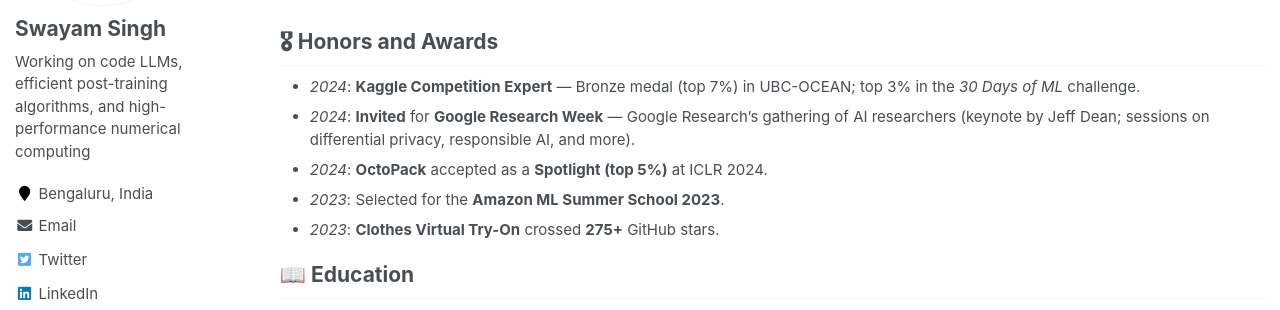
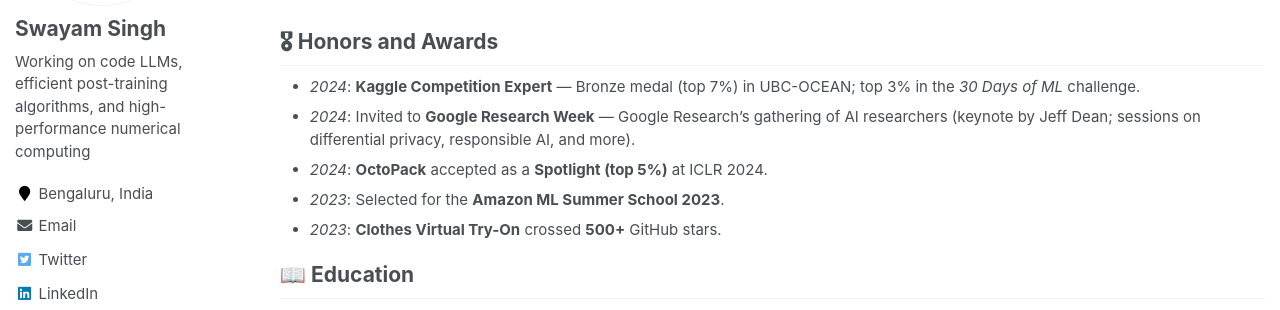
Before and after one commit to SwayamInSync/SwayamInSync.github.io, a Jekyll site: the page built from _pages/about.md, in a window 1280 px wide and 900 px high, scrolled down 1773 px. Shown: the part 260-570 px from the top of the window. Built offline with Jekyll 4.4.1, drawn with Linux system fonts in a browser that asks for light colours; comment, search, counter and statistics services are not loaded; some of the changed lines change nothing that is shown.

Commit message:
Polish: fix star-count mismatch (500+), 'Invited to', SEO (title, meta description, JSON-LD Person), drop em-dash in site description

```diff
--- a/_config.yml
+++ b/_config.yml
@@ -7,7 +7,7 @@
 
 # Site Settings
 title                    : "Swayam Singh"
-description              : "Swayam Singh — Research Fellow at Microsoft Research India, working on code LLMs, efficient post-training, and high-performance numerical computing."
+description              : "Swayam Singh, Research Fellow at Microsoft Research India, working on code LLMs, efficient post-training, and high-performance numerical computing."
 repository               : "SwayamInSync/SwayamInSync.github.io"
 google_scholar_stats_use_cdn : true
 
--- a/_includes/head/custom.html
+++ b/_includes/head/custom.html
@@ -18,4 +18,27 @@
 </script>
 <script src='https://cdnjs.cloudflare.com/ajax/libs/mathjax/2.7.4/latest.js?config=TeX-MML-AM_CHTML' async></script>
 
+<meta name="description" content="{{ site.description }}">
+<meta name="author" content="{{ site.author.name }}">
+
+<script type="application/ld+json">
+{
+  "@context": "https://schema.org",
+  "@type": "Person",
+  "name": "Swayam Singh",
+  "url": "https://swayaminsync.github.io/",
+  "image": "https://swayaminsync.github.io/assets/profile_picture.png",
+  "jobTitle": "Research Fellow",
+  "worksFor": { "@type": "Organization", "name": "Microsoft Research" },
+  "alumniOf": { "@type": "CollegeOrUniversity", "name": "University of Allahabad" },
+  "sameAs": [
+    "https://github.com/SwayamInSync",
+    "https://scholar.google.com/citations?user=clLJfm8AAAAJ",
+    "https://www.linkedin.com/in/swayam-singh-406610213/",
+    "https://x.com/swayaminsync",
+    "https://www.kaggle.com/swayamsingh"
+  ]
+}
+</script>
+
 <!-- end custom head snippets -->
--- a/_includes/seo.html
+++ b/_includes/seo.html
@@ -8,7 +8,7 @@
   {% assign canonical_url = page.url | replace: "index.html", "" | prepend: site.url %}
 {% endif %}
 
-<title>{{ site.title }} - Homepage</title>
+<title>{{ site.title }} · Research Fellow, Microsoft Research</title>
 
 {% assign seo_description = page.description | default: page.excerpt | default: site.description %}
 {% if seo_description %}
--- a/_pages/about.md
+++ b/_pages/about.md
@@ -94,10 +94,10 @@
 # 🎖 Honors and Awards
 
 - _2024_: **Kaggle Competition Expert** — Bronze medal (top 7%) in UBC-OCEAN; top 3% in the _30 Days of ML_ challenge.
-- _2024_: **Invited** for **Google Research Week** — Google Research's gathering of AI researchers (keynote by Jeff Dean; sessions on differential privacy, responsible AI, and more).
+- _2024_: Invited to **Google Research Week** — Google Research's gathering of AI researchers (keynote by Jeff Dean; sessions on differential privacy, responsible AI, and more).
 - _2024_: **OctoPack** accepted as a **Spotlight (top 5%)** at ICLR 2024.
 - _2023_: Selected for the **Amazon ML Summer School 2023**.
-- _2023_: **Clothes Virtual Try-On** crossed **275+** GitHub stars.
+- _2023_: **Clothes Virtual Try-On** crossed **500+** GitHub stars.
 
 # 📖 Education
 
```
